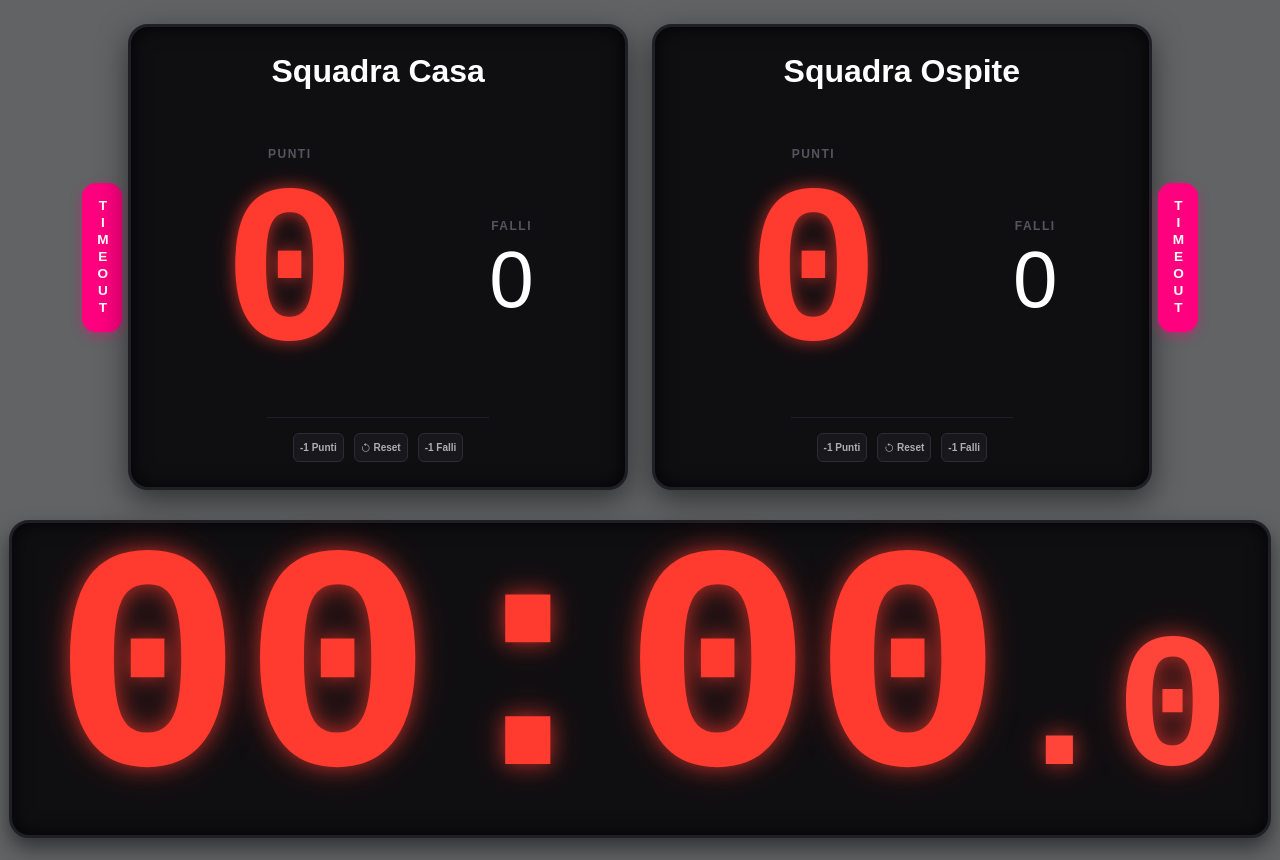
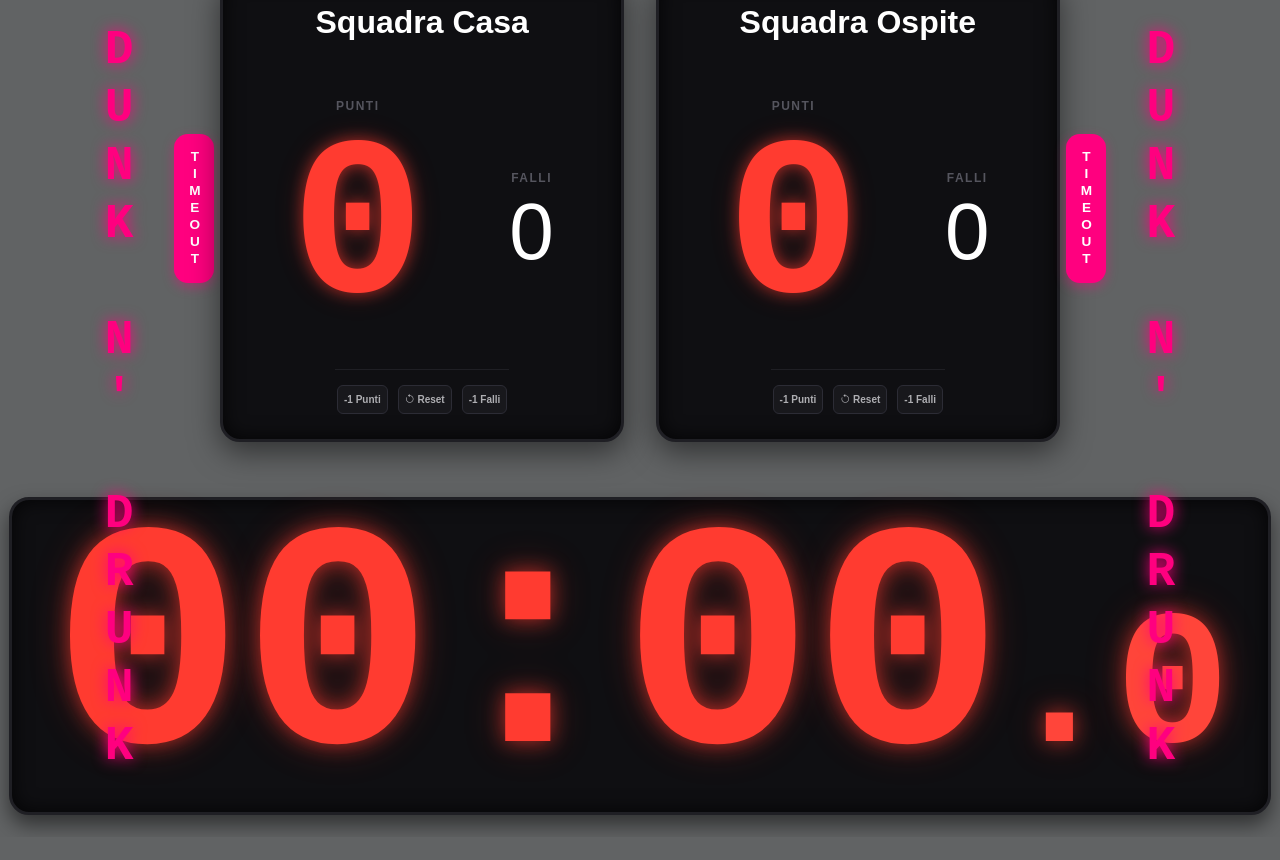
Before and after one commit to marcocontri/dnd_scoreboard, an Angular app: page / in a window 1280 px wide. After the commit the page ends 837 px from the top, so only its background shows below. Built offline with nearby package versions, Linux system fonts and the light colour scheme.

Commit message:
fixed style and cleared code

```diff
--- a/src/app/comps/dashboard-component/dashboard-component.css
+++ b/src/app/comps/dashboard-component/dashboard-component.css
@@ -1,11 +1,22 @@
-.teams-wrapper {
-  display: flex;
-  flex-direction: row;
+.container {
+  display: flex !important;
+  flex-direction: column;
   justify-content: center;
-  align-items: flex-start;
-  flex-wrap: nowrap;
-  gap: 30px;
-  width: 100%;
-  max-width: 1200px;
-  margin: 0 auto;
+  align-items: center;
+  width: 100vw;
+  height: 100vh;
+  margin: 0 auto !important;
+  padding: 0 160px;
+  box-sizing: border-box;
 }
+
+.container .row {
+  max-width: 120px;
+  margin-left: 0;
+  margin-right: 0;
+}
+
+/* Se vuoi ridurre lo spazio vuoto che Bootstrap crea sotto le righe */
+.container .row:first-of-type {
+  margin-bottom: 25px;
+}
--- a/src/app/comps/dashboard-component/dashboard-component.html
+++ b/src/app/comps/dashboard-component/dashboard-component.html
@@ -1,14 +1,14 @@
-<div class="container mt-4">
-    <div class="row">
-        <div class="col-6">
+<div class="container">
+    <div class="row w-100 justify-content-center">
+        <div class="col-6 d-flex justify-content-end pe-3">
             <home-component></home-component>
         </div>
-        <div class="col-6">
+        <div class="col-6 d-flex justify-content-start ps-3">
             <visitor-component></visitor-component>
         </div>
     </div>
-    <div class="row">
-        <div>
+    <div class="row w-100 justify-content-center">
+        <div class="col-12 d-flex justify-content-center">
             <timer-component></timer-component>
         </div>
     </div>
--- a/src/app/comps/home-component/home-component.css
+++ b/src/app/comps/home-component/home-component.css
@@ -56,7 +56,7 @@
 }
 
 .team-name:hover {
-  color: #f830ff;
+  color: #ff007f;
 }
 
 .team-name-input {
--- /dev/null
+++ b/src/app/comps/sponsor-component/sponsor-component.html
@@ -0,0 +1 @@
+<p>sponsor-component works!</p>
--- a/src/app/comps/timeout-component/timeout-component.html
+++ b/src/app/comps/timeout-component/timeout-component.html
@@ -1,2 +1,2 @@
-<p>timeout-component works!</p>
 <button routerLink="">Tabellone</button>
+<sponsor-component></sponsor-component>
--- a/src/app/comps/timeout-component/timeout-component.ts
+++ b/src/app/comps/timeout-component/timeout-component.ts
@@ -1,9 +1,10 @@
 import { Component } from '@angular/core';
 import { RouterLink } from "@angular/router";
+import { SponsorComponent } from "../sponsor-component/sponsor-component";
 
 @Component({
   selector: 'app-timeout-component',
-  imports: [RouterLink],
+  imports: [RouterLink, SponsorComponent],
   templateUrl: './timeout-component.html',
   styleUrl: './timeout-component.css',
 })
--- a/src/app/comps/timer-component/timer-component.css
+++ b/src/app/comps/timer-component/timer-component.css
@@ -9,19 +9,12 @@
   margin-bottom: 10px;
 }
 
-/* Area interattiva del timer (Grande, pulita e retroilluminata al passaggio del mouse) */
 .timer-render-area {
   display: flex;
   justify-content: center;
   align-items: center;
-
-  /* RIMOSSO height: 250px; <-- Questo bloccava la crescita del box */
-  width: max-content;       /* <-- Stringe il box orizzontalmente sul tempo */
-
-  /* REGOLA DA QUI LO SPAZIO SOPRA E SOTTO:
-     20px sopra/sotto, 40px a destra/sinistra. I numeri guideranno l'altezza! */
+  width: max-content;
   padding: 20px 40px;
-
   background-color: #0f0f12;
   border: 3px solid #1f1f24;
   border-radius: 20px;
@@ -35,7 +28,6 @@
   transform: scale(1.01);
 }
 
-/* Display digitale del tabellone */
 .digital-display {
   display: flex;
   flex-direction: column;
@@ -43,30 +35,24 @@
   text-align: center;
 }
 
-/* Cifre del timer giganti */
 .digits {
   font-family: 'Courier New', Courier, monospace;
   font-size: 20rem;
   font-weight: 900;
   color: #ff3b30;
   letter-spacing: -2px;
-
-  /* IMPRESCINDIBILE: un line-height leggermente ridotto impedisce al font
-     di generare spazi vuoti invisibili sopra e sotto la cifra */
   line-height: 0.85;
   display: inline-block;
 
   text-shadow: 0 0 20px rgba(255, 59, 48, 0.6), 0 0 40px rgba(255, 59, 48, 0.3);
 }
 
-/* I decimi di secondo leggermente staccati o più piccoli per gerarchia visiva */
 .ms {
   font-size: 12rem;
   color: #ff453a;
   font-weight: 700;
 }
 
-/* --- INTERFACCIA DI EDITING --- */
 .timer-edit-card {
   background: #18181c;
   border: 2px solid #2d2d35;
--- a/src/index.html
+++ b/src/index.html
@@ -8,6 +8,8 @@
   <link rel="icon" type="image/x-icon" href="favicon.ico">
 </head>
 <body>
+  <div class="tournament-name left">DUNK N' DRUNK</div>
   <app-root></app-root>
+  <div class="tournament-name right">DUNK N' DRUNK</div>
 </body>
 </html>
--- a/src/styles.css
+++ b/src/styles.css
@@ -2,5 +2,36 @@
 @import "bootstrap-icons/font/bootstrap-icons.css";
 
 body {
-    background-color: rgb(97, 99, 100);
+  margin: 0;
+  padding: 0;
+  background-color: rgb(97, 99, 100);
+  overflow: hidden;
+  position: relative;
+  min-height: 100vh;
 }
+
+.tournament-name {
+  font-family: 'Courier New', Courier, monospace;
+  font-size: 3rem;
+  font-weight: 900;
+  color: #ff007f;
+  text-transform: uppercase;
+  letter-spacing: 4px;
+  text-shadow: 0 0 15px #ff007f;
+
+  writing-mode: vertical-lr;
+  text-orientation: upright;
+  white-space: nowrap;
+  position: fixed;
+  top: 50%;
+  transform: translateY(-50%);
+  z-index: 9999;
+}
+
+.left {
+  left: 6.5%;
+}
+
+.right {
+  right: 6.5%;
+}
```
Also changed, not shown: src/app/comps/sponsor-component/sponsor-component.ts (added, +11 -0 lines), src/app/comps/sponsor-component/sponsor-component.css (added).
